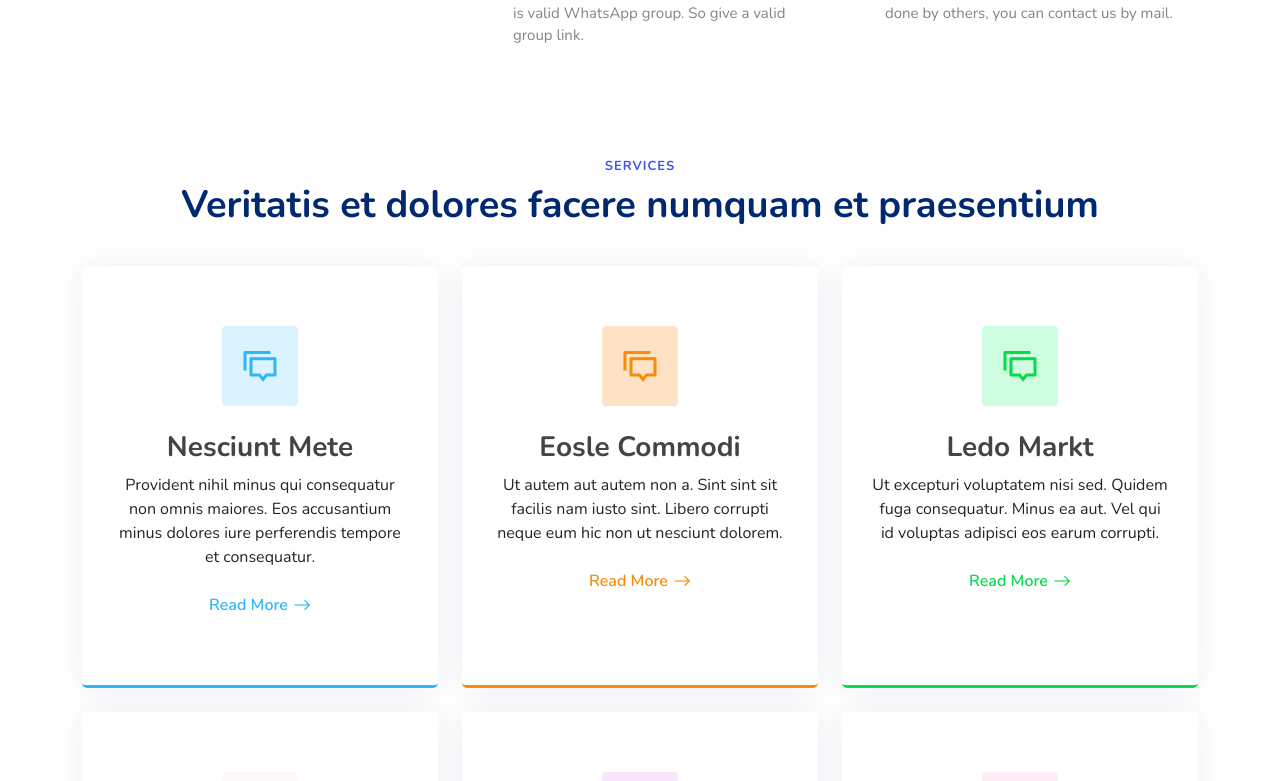
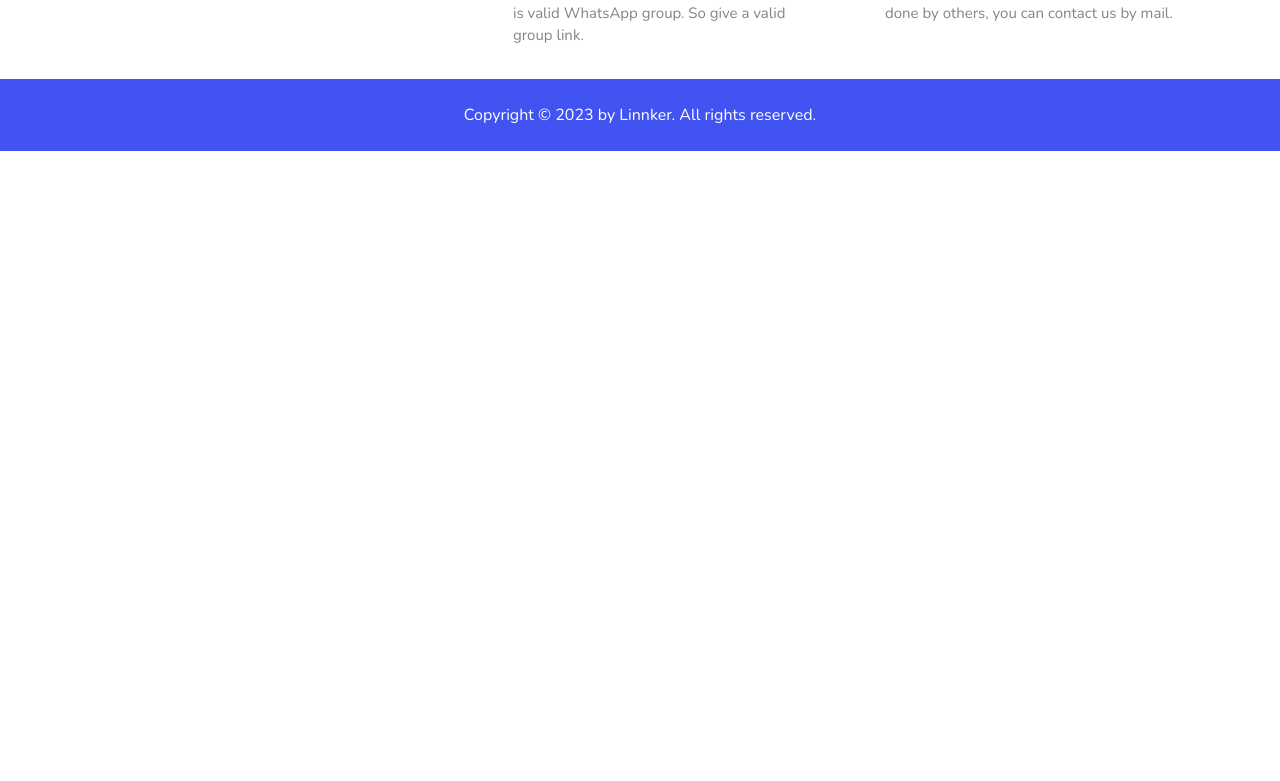
Before and after one commit to AnantKumawat22/Linnker, a Next.js app: page /homePage in a window 1280 px wide. Shown: the part 2719-3500 px from the top of the page. After the commit the page ends 2870 px from the top, so only its background shows below. Built offline with nearby package versions, Linux system fonts and the light colour scheme.

Commit message:
Day-14, Fixes.

```diff
--- a/pages/homePage.js
+++ b/pages/homePage.js
@@ -206,7 +206,7 @@ const homePage = () => {
         {/* <!-- End Counts Section --> */}
 
         {/* <!-- ======= Features Section ======= --> */}
-        <section id="features" className="features">
+        <section id="features" className="features mb-3">
           <div className="container" data-aos="fade-up">
             <header className="section-header">
               <h2>Features</h2>
@@ -407,7 +407,7 @@ const homePage = () => {
         {/* <!-- End Features Section --> */}
 
         {/* <!-- ======= Services Section ======= --> */}
-        <section id="services" className="services my-5 py-5">
+        {/* <section id="services" className="services my-5 py-5">
           <div className="container" data-aos="fade-up">
             <header className="section-header">
               <h2>Services</h2>
@@ -527,7 +527,7 @@ const homePage = () => {
               </div>
             </div>
           </div>
-        </section>
+        </section> */}
         {/* <!-- End Services Section --> */}
       </main>
       {/* <!-- End #main --> */}
```
Also changed, not shown: 1 other file (tests, documents, lock files or other folders).
